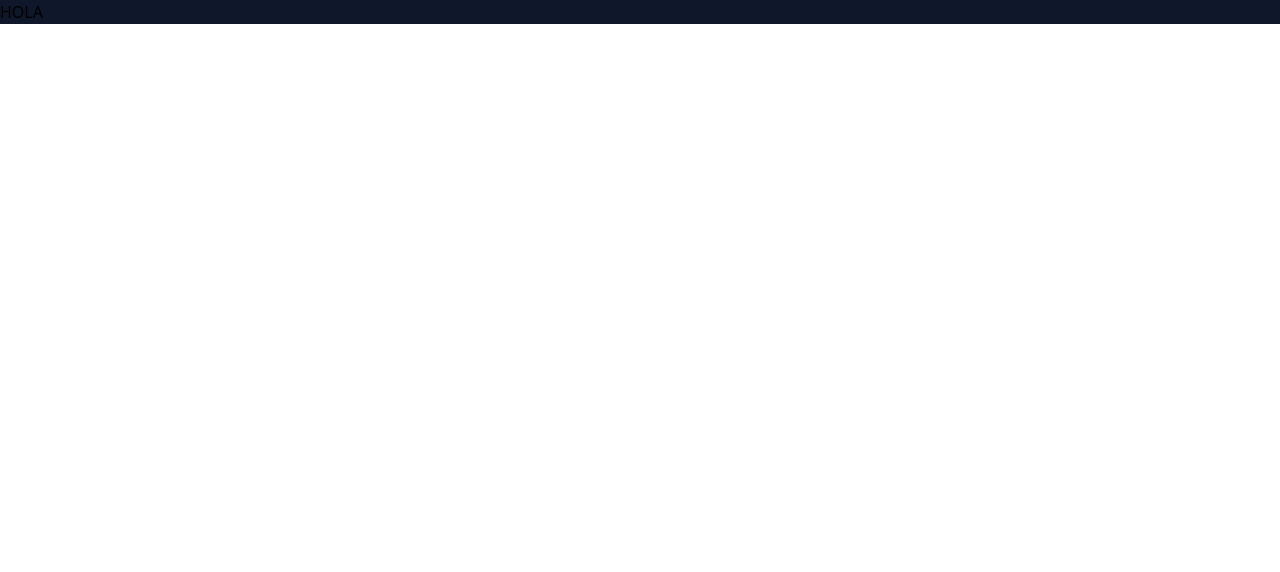
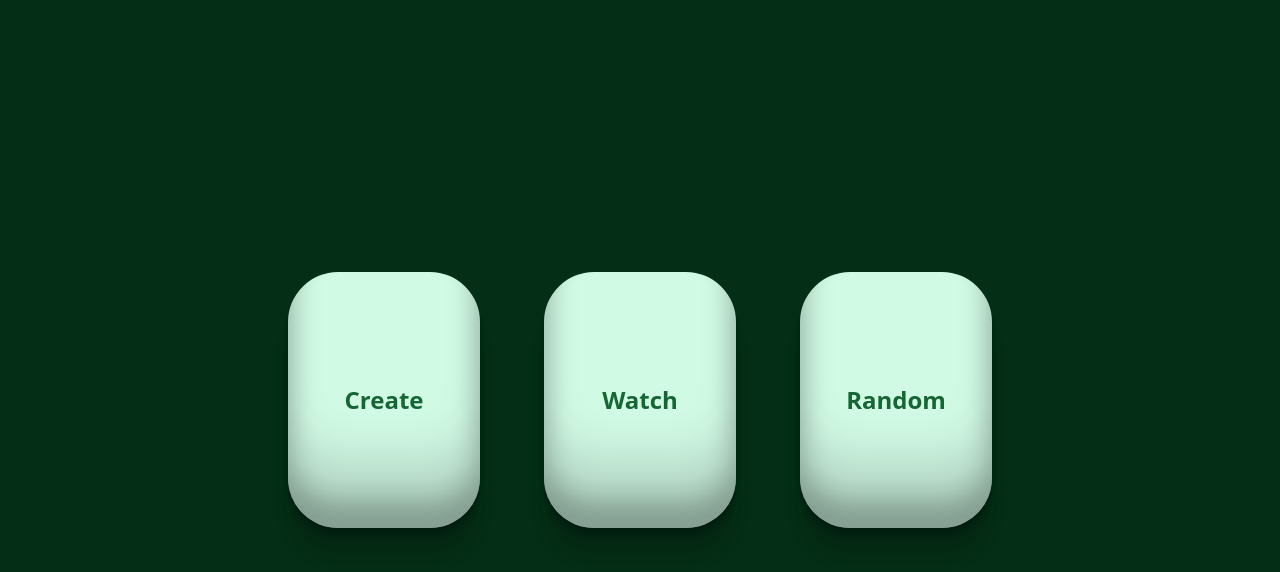
Before and after one commit to C0SS1O/Cofilmo, a Vue app in the folder cofilmo-front/: page / in a window 1280 px wide. Shown: the top 572 px of the page. Built offline with nearby package versions, Linux system fonts and the light colour scheme.

Commit message:
Setting the base for development ⭐

```diff
--- a/cofilmo-front/index.html
+++ b/cofilmo-front/index.html
@@ -4,7 +4,7 @@
     <meta charset="UTF-8" />
     <link rel="icon" type="image/svg+xml" href="/vite.svg" />
     <meta name="viewport" content="width=device-width, initial-scale=1.0" />
-    <title>Vite + Vue + TS</title>
+    <title>Cofilmo 📽️</title>
   </head>
   <body>
     <div id="app"></div>
--- a/cofilmo-front/src/App.vue
+++ b/cofilmo-front/src/App.vue
@@ -1,5 +1,22 @@
+<script setup lang="ts">
+import Card from "./components/Card.vue";
+import { ref } from "vue";
+
+type Option = {
+  label: string;
+};
+
+const options = ref<Option[]>([
+  { label: "Create" },
+  { label: "Watch" },
+  { label: "Random" },
+]);
+</script>
+
 <template>
-  <div class="bg-slate-900">
-    <h1>HOLA</h1>
-  </div>
+  <main
+    class="items-center justify-center h-screen flex grid-cols-2 bg-green-950"
+  >
+    <Card v-for="option in options" :option="option.label" class="m-8" />
+  </main>
 </template>
--- /dev/null
+++ b/cofilmo-front/src/components/Card.vue
@@ -0,0 +1,11 @@
+<template>
+  <div class="card bg-emerald-100 rounded-full shadow-md flex justify-center items-center">
+    <h1 class="text-2xl text-green-800 font-semibold">
+      {{ option }}
+    </h1>
+  </div>
+</template>
+
+<script setup lang="ts">
+defineProps(["option"])
+</script>
--- a/cofilmo-front/src/index.css
+++ b/cofilmo-front/src/index.css
@@ -1,3 +1,16 @@
 @tailwind base;
 @tailwind components;
 @tailwind utilities;
+
+.card {
+  @apply w-48 h-64;
+  border-radius: 50px;
+  box-shadow: inset 0px -23px 25px 0px rgba(0, 0, 0, 0.17),
+              inset 0px -36px 30px 0px rgba(0, 0, 0, 0.15),
+              inset 0px -79px 40px 0px rgba(0, 0, 0, 0.1),
+              0px 2px 1px rgba(0, 0, 0, 0.06),
+              0px 4px 2px rgba(0, 0, 0, 0.09),
+              0px 8px 4px rgba(0, 0, 0, 0.09),
+              0px 16px 8px rgba(0, 0, 0, 0.09),
+              0px 32px 16px rgba(0, 0, 0, 0.09);
+}
```
